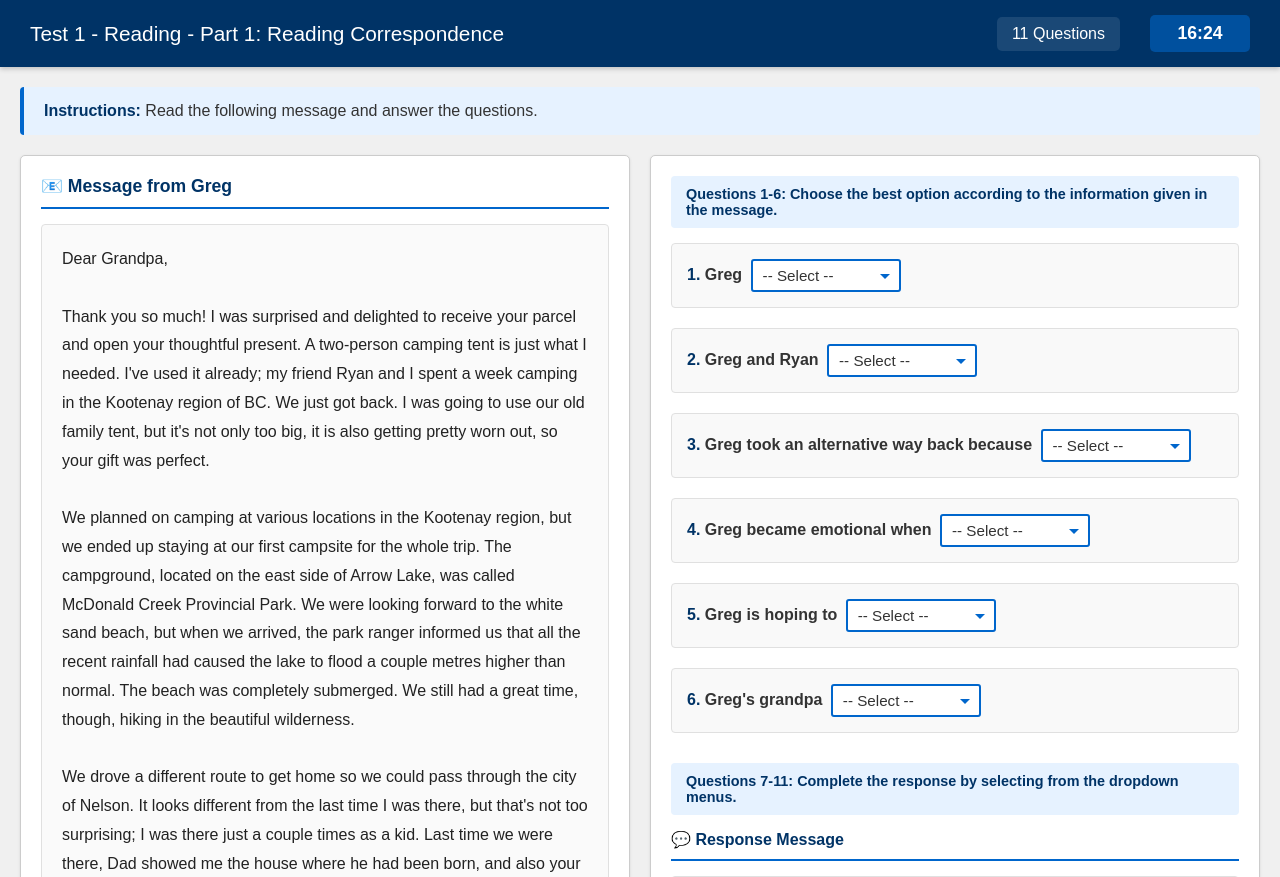
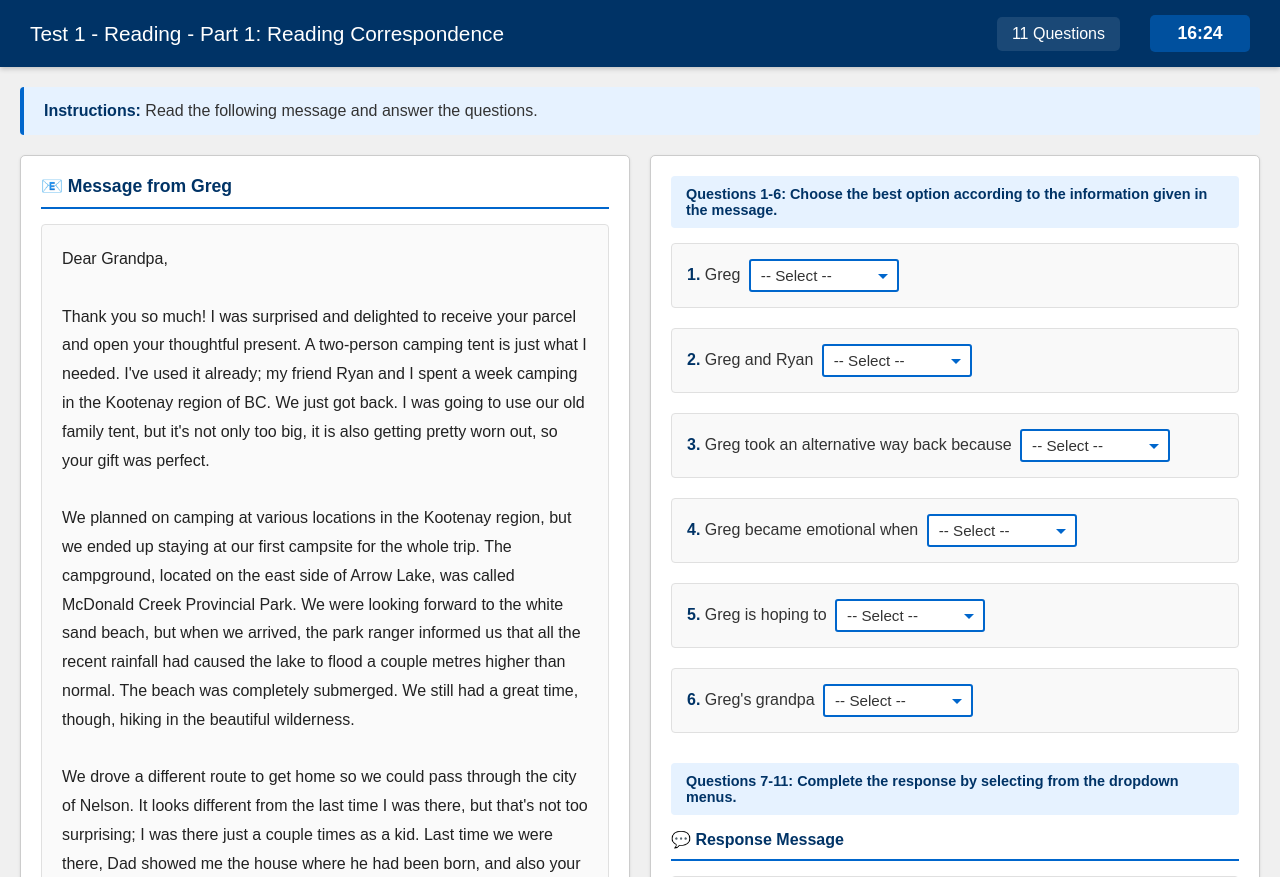
Before and after one commit to caothienlong/celpip-practice, a Flask app: page /test1/part1 in a window 1280 px wide. Shown: the top 877 px of the page. Run offline with Flask 3, Linux system fonts and the light colour scheme.

Commit message:
fix: Change question text to normal weight (not bold)
- Question number stays bold (e.g., '6.')
- Question text is now normal weight
- Example: '6. What is likely true about Albert?'
  - '6.' is bold
  - 'What is likely true about Albert?' is normal

```diff
--- a/templates/test_section.html
+++ b/templates/test_section.html
@@ -169,7 +169,7 @@
         }
 
         .question-label {
-            font-weight: 600;
+            font-weight: normal;
             color: #333;
             display: inline;
             line-height: 1.8;
```
